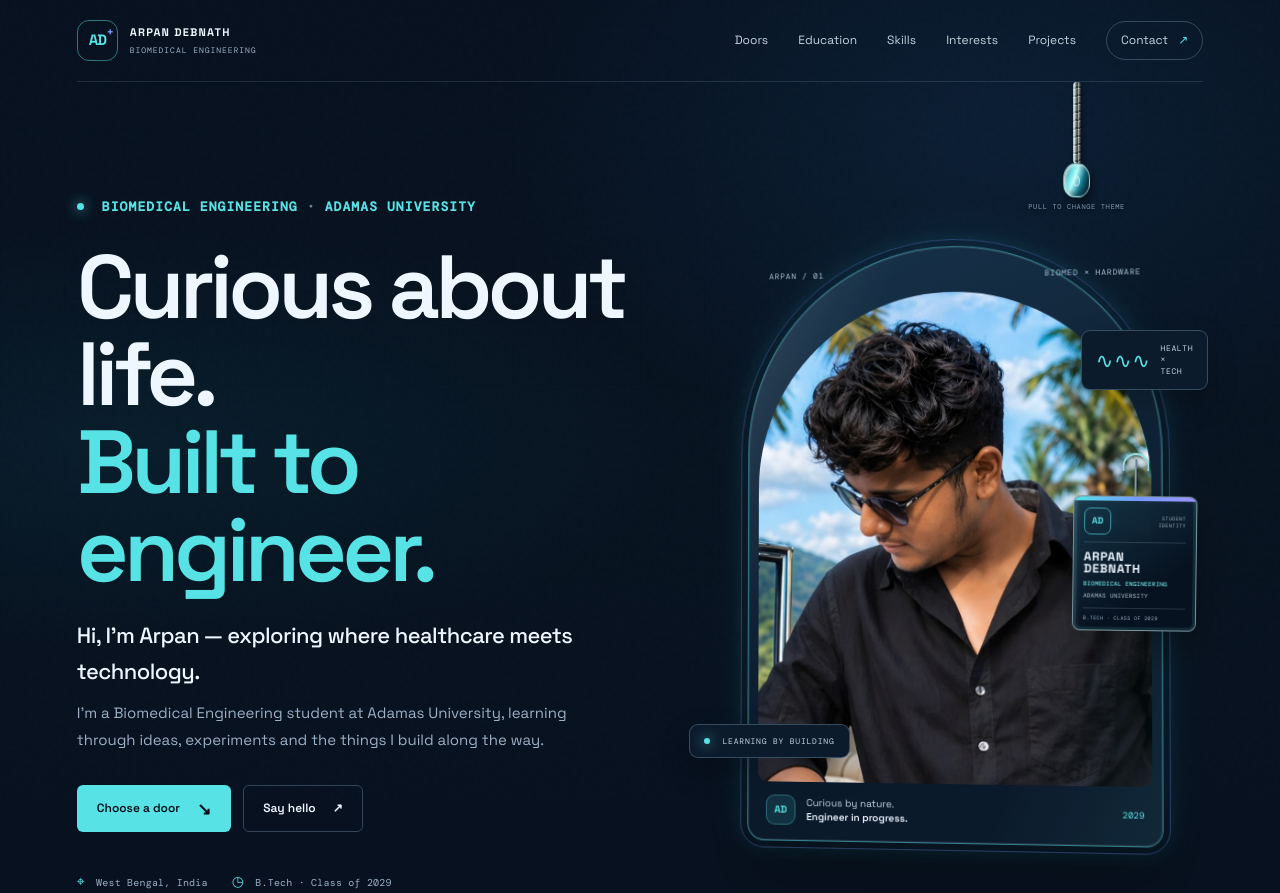
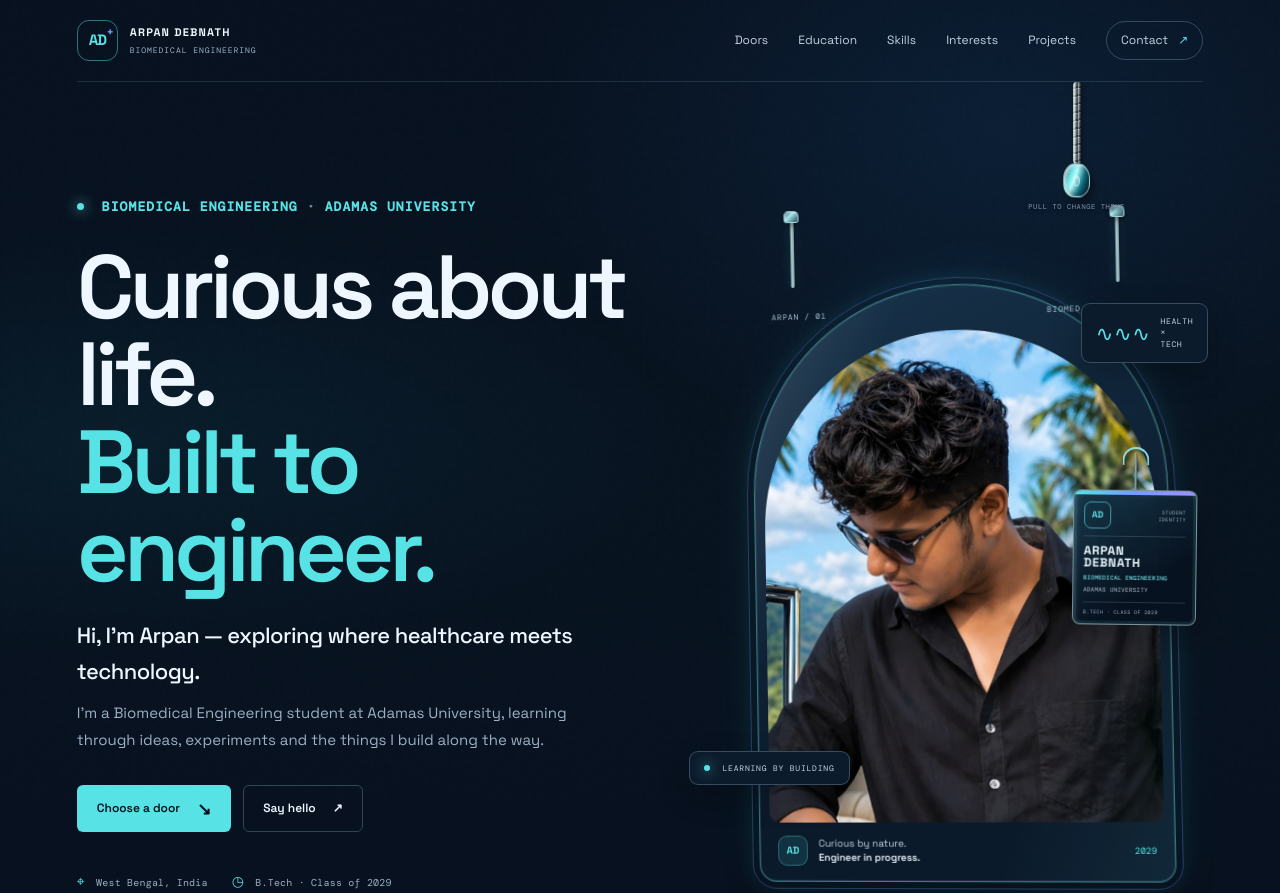
Before and after one commit to arpandebnath6779-cloud/my-portfolio, a plain HTML site: page index.html in a window 1280 px wide. Shown: the top 893 px of the page. Drawn offline with nearby package versions, Linux system fonts and the light colour scheme.

Commit message:
Refresh styles for suspended portrait

```diff
--- a/index.html
+++ b/index.html
@@ -14,7 +14,7 @@
   <link rel="preconnect" href="https://fonts.googleapis.com" />
   <link rel="preconnect" href="https://fonts.gstatic.com" crossorigin />
   <link href="https://fonts.googleapis.com/css2?family=DM+Mono:wght@400;500&family=Space+Grotesk:wght@400;500;600;700&display=swap" rel="stylesheet" />
-  <link rel="stylesheet" href="style.css?v=rope-theme-2" />
+  <link rel="stylesheet" href="style.css?v=photo-hanger-1" />
 </head>
 <body>
   <a class="skip-link" href="#main">Skip to content</a>
@@ -57,11 +57,11 @@
       <div class="hero-visual reveal">
         <div class="visual-orbit orbit-a" aria-hidden="true"></div>
         <div class="visual-orbit orbit-b" aria-hidden="true"></div>
-        <div class="photo-frame">
+        <div class="photo-suspension"><span class="photo-cable photo-cable-left" aria-hidden="true"></span><span class="photo-cable photo-cable-right" aria-hidden="true"></span><span class="photo-anchor photo-anchor-left" aria-hidden="true"></span><span class="photo-anchor photo-anchor-right" aria-hidden="true"></span><div class="photo-frame">
           <div class="photo-topline"><span>ARPAN / 01</span><span>BIOMED × HARDWARE</span></div>
           <img class="profile-photo" src="assets/arpan-engineer.jpg" alt="Arpan Debnath outdoors, wearing a black shirt and sunglasses" fetchpriority="high" />
           <div class="photo-caption"><span class="caption-mark" aria-hidden="true">AD</span><span>Curious by nature.<br><strong>Engineer in progress.</strong></span><span class="caption-year">2029</span></div>
-        </div>
+        </div></div>
         <div class="engineering-id" aria-label="Biomedical Engineering student ID card"><span class="id-lanyard" aria-hidden="true"></span><div class="id-card"><div class="id-card-top"><span class="id-monogram">AD</span><span class="id-card-mark">STUDENT<br>IDENTITY</span></div><strong>ARPAN<br>DEBNATH</strong><span class="id-card-degree">BIOMEDICAL ENGINEERING</span><span class="id-card-school">ADAMAS UNIVERSITY</span><span class="id-card-footer">B.TECH <i>·</i> CLASS OF 2029</span></div></div>
         <div class="floating-note note-top"><span class="note-wave" aria-hidden="true">∿∿∿</span><span>HEALTH<br>×<br>TECH</span></div>
         <div class="floating-note note-bottom"><span class="note-dot" aria-hidden="true"></span> LEARNING BY BUILDING</div>
```
